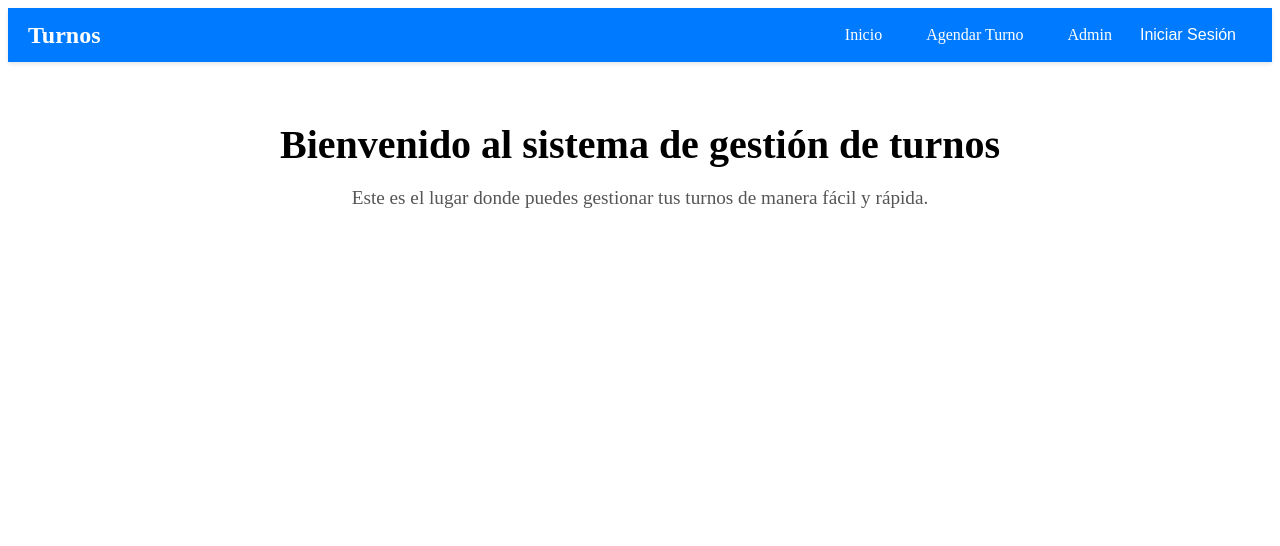
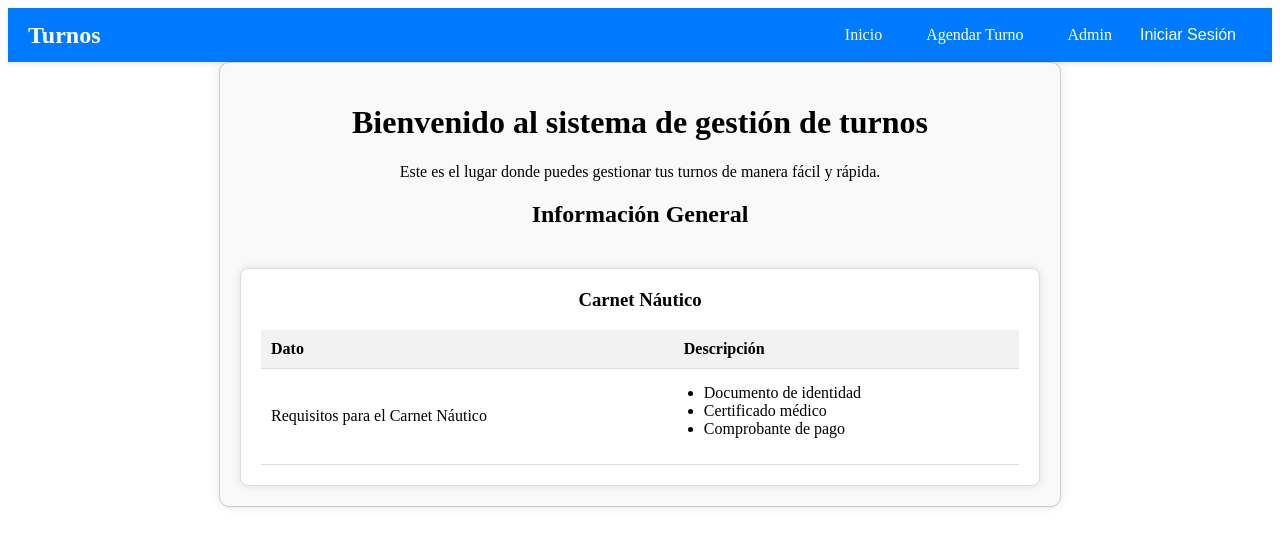
Before and after one commit to emanuelgimenez2/turno, a React (Create React App) app: page / in a window 1280 px wide. Shown: the top 546 px of the page. Built offline with nearby package versions, Linux system fonts and the light colour scheme; no server answers.

Commit message:
modificacion en formulario admin, home y turno form

```diff
--- a/src/components/AdminDashboard/AdminDashboard.css
+++ b/src/components/AdminDashboard/AdminDashboard.css
@@ -42,3 +42,7 @@
 h2, h3 {
   text-align: center;
 }
+.turno-item.completed {
+  background-color: #f2f2f2; /* Cambia el color de fondo a un tono más oscuro */
+  color: #666; /* Cambia el color del texto para que sea más oscuro */
+}
--- a/src/components/AdminDashboard/AdminDashboard.js
+++ b/src/components/AdminDashboard/AdminDashboard.js
@@ -1,7 +1,7 @@
 import React, { useEffect, useState } from 'react';
 import './AdminDashboard.css'; // Archivo CSS local
 import { db } from '../../firebase';
-import { collection, getDocs } from 'firebase/firestore';
+import { collection, getDocs, updateDoc, doc } from 'firebase/firestore';
 
 const AdminDashboard = () => {
   const [turnos, setTurnos] = useState([]);
@@ -24,6 +24,37 @@ const AdminDashboard = () => {
     fetchTurnos();
   }, []);
 
+  const handleCompleteToggle = async (id, completado) => {
+    try {
+      const turnoRef = doc(db, 'turnos', id);
+      await updateDoc(turnoRef, {
+        completado: !completado // Alternar el estado de completado
+      });
+
+      // Actualizar la lista localmente después de marcar como completado
+      const updatedTurnos = turnos.map((turno) =>
+        turno.id === id ? { ...turno, completado: !completado } : turno
+      );
+      setTurnos(updatedTurnos);
+    } catch (error) {
+      console.error('Error al marcar como completado:', error);
+    }
+  };
+
+  // const groupTurnosByDate = () => {
+  //   const grouped = turnos.reduce((acc, turno) => {
+  //     const date = turno.fecha.toDate().toLocaleDateString(); // Convertir a formato de fecha
+
+  //     if (!acc[date]) {
+  //       acc[date] = [];
+  //     }
+  //     acc[date].push(turno);
+  //     return acc;
+  //   }, {});
+
+  //   return grouped;
+  // };
+
   return (
     <div className="admin-dashboard-container">
       <h2>Panel de Administración</h2>
@@ -36,17 +67,25 @@ const AdminDashboard = () => {
             <th>Hora</th>
             <th>Categoría</th>
             <th>Observaciones</th>
+            <th>Completado</th> {/* Columna para el checkbox */}
           </tr>
         </thead>
         <tbody>
           {turnos.map((turno) => (
-            <tr key={turno.id} className="turno-item">
-              <td>{turno.nombreApellido} </td>
+            <tr key={turno.id} className={turno.completado ? 'turno-item completed' : 'turno-item'}>
+              <td>{turno.nombreApellido}</td>
               <td>{turno.descripcion}</td>
               <td>{turno.fecha}</td>
               <td>{turno.hora}</td>
               <td>{turno.categoria}</td>
               <td>{turno.observaciones}</td>
+              <td>
+                <input
+                  type="checkbox"
+                  checked={turno.completado || false}
+                  onChange={() => handleCompleteToggle(turno.id, turno.completado || false)}
+                />
+              </td>
             </tr>
           ))}
         </tbody>
--- a/src/components/Home/Home.css
+++ b/src/components/Home/Home.css
@@ -1,15 +1,65 @@
-/* /src/components/Home/Home.css */
 .home-container {
-    padding: 2rem;
-    text-align: center;
-  }
+  max-width: 800px; /* Ancho máximo del contenido */
+  margin: 0 auto; /* Centrar en la pantalla */
+  padding: 20px; /* Espaciado interno */
+  background-color: #f9f9f9; /* Color de fondo */
+  border: 1px solid #ccc; /* Borde del contenedor */
+  border-radius: 10px; /* Bordes redondeados */
+  box-shadow: 0 0 10px rgba(0, 0, 0, 0.1); /* Sombra */
+}
 
-  .home-container h1 {
-    font-size: 2.5rem;
-    margin-bottom: 1rem;
-  }
+.home-container h1 {
+  text-align: center; /* Centrar título */
+}
 
-  .home-container p {
-    font-size: 1.2rem;
-    color: #555;
-  }
+.home-container p {
+  text-align: center; /* Centrar párrafos */
+  margin-bottom: 20px; /* Espacio inferior */
+}
+
+.info-section {
+  margin-bottom: 40px; /* Espacio inferior */
+}
+
+.tables-section {
+  display: grid; /* Estilo de diseño en cuadrícula */
+  gap: 20px; /* Espacio entre las tablas */
+}
+
+.table-container {
+  padding: 20px; /* Espaciado interno */
+  background-color: #fff; /* Fondo de las tablas */
+  border: 1px solid #ddd; /* Borde de las tablas */
+  border-radius: 8px; /* Bordes redondeados */
+  box-shadow: 0 0 8px rgba(0, 0, 0, 0.1); /* Sombra */
+}
+
+.table-container h3 {
+  margin-top: 0; /* Eliminar margen superior del título */
+}
+
+.data-table {
+  width: 100%; /* Ancho completo de la tabla */
+  border-collapse: collapse; /* Colapso de bordes de tabla */
+  margin-top: 10px; /* Margen superior */
+}
+
+.data-table th,
+.data-table td {
+  padding: 10px; /* Espaciado interno de celdas */
+  text-align: left; /* Alineación del texto */
+  border-bottom: 1px solid #ddd; /* Borde inferior de celdas */
+}
+
+.data-table th {
+  background-color: #f2f2f2; /* Color de fondo del encabezado */
+}
+
+.data-table td ul {
+  margin-top: 5px; /* Margen superior de la lista */
+  padding-left: 20px; /* Sangría del contenido de la lista */
+}
+
+.data-table td ul li {
+  list-style-type: disc; /* Estilo de viñetas */
+}
--- a/src/components/Home/Home.js
+++ b/src/components/Home/Home.js
@@ -1,12 +1,76 @@
-// /src/components/Home/Home.js
-import React from 'react';
-import './Home.css'; // Archivo CSS local
+import React from "react";
+import "./Home.css"; // Archivo CSS local
 
 const Home = () => {
+  // Datos de las categorías y tablas
+  const categories = [
+    {
+      title: "Carnet Náutico",
+      data: [
+        {
+          item: "Requisitos para el Carnet Náutico",
+          description: [
+            "Documento de identidad",
+            "Certificado médico",
+            "Comprobante de pago",
+          ],
+        },
+        // { item: "Dato 2", description: ["Descripción 2a", "Descripción 2b"] },
+        // { item: "Dato 3", description: ["Descripción 3a", "Descripción 3b"] },
+      ],
+    },
+    // {
+    //   title: "Tabla 2",
+    //   data: [
+    //     { item: "Dato 4", description: ["Descripción 4a", "Descripción 4b"] },
+    //     { item: "Dato 5", description: ["Descripción 5a", "Descripción 5b"] },
+    //   ],
+    // },
+  ];
+
   return (
     <div className="home-container">
       <h1>Bienvenido al sistema de gestión de turnos</h1>
-      <p>Este es el lugar donde puedes gestionar tus turnos de manera fácil y rápida.</p>
+      <p>
+        Este es el lugar donde puedes gestionar tus turnos de manera fácil y
+        rápida.
+      </p>
+
+      <section className="info-section">
+        <h2>Información General</h2>
+
+      </section>
+
+      <section className="tables-section">
+
+        {categories.map((category, index) => (
+          <div key={index} className="table-container">
+            <h3>{category.title}</h3>
+            <table className="data-table">
+              <thead>
+                <tr>
+                  <th>Dato</th>
+                  <th>Descripción</th>
+                </tr>
+              </thead>
+              <tbody>
+                {category.data.map((item, idx) => (
+                  <tr key={idx}>
+                    <td>{item.item}</td>
+                    <td>
+                      <ul>
+                        {item.description.map((desc, dIdx) => (
+                          <li key={dIdx}>{desc}</li>
+                        ))}
+                      </ul>
+                    </td>
+                  </tr>
+                ))}
+              </tbody>
+            </table>
+          </div>
+        ))}
+      </section>
     </div>
   );
 };
--- /dev/null
+++ b/src/components/SuccessMessage/SuccessMessage.css
@@ -0,0 +1,42 @@
+.success-message-overlay {
+    position: fixed;
+    top: 0;
+    left: 0;
+    width: 100%;
+    height: 100%;
+    background-color: rgba(0, 0, 0, 0.5); /* Fondo semi-transparente */
+    display: flex;
+    justify-content: center;
+    align-items: center;
+  }
+
+  .success-message {
+    background-color: #ffffff;
+    border: 1px solid #ccc;
+    border-radius: 8px;
+    padding: 20px;
+    text-align: center;
+    box-shadow: 0 0 10px rgba(0, 0, 0, 0.2);
+    max-width: 400px; /* Ancho máximo del mensaje */
+  }
+
+  .success-message h2 {
+    margin-top: 0;
+  }
+
+  .success-message p {
+    margin-bottom: 20px;
+  }
+
+  .success-message button {
+    background-color: #007bff;
+    color: #ffffff;
+    border: none;
+    padding: 10px 20px;
+    border-radius: 5px;
+    cursor: pointer;
+  }
+
+  .success-message button:hover {
+    background-color: #0056b3;
+  }
--- /dev/null
+++ b/src/components/SuccessMessage/SuccessMessage.js
@@ -0,0 +1,16 @@
+import React from 'react';
+import './SuccessMessage.css'; // Archivo CSS local
+
+const SuccessMessage = ({ onClose }) => {
+  return (
+    <div className="success-message-overlay">
+      <div className="success-message">
+        <h2>¡Turno generado con éxito!</h2>
+        <p>El turno ha sido registrado correctamente.</p>
+        <button onClick={onClose}>Cerrar</button>
+      </div>
+    </div>
+  );
+};
+
+export default SuccessMessage;
```
Also changed, not shown: src/components/TurnoForm/TurnoForm.js (+27 -5 lines).
